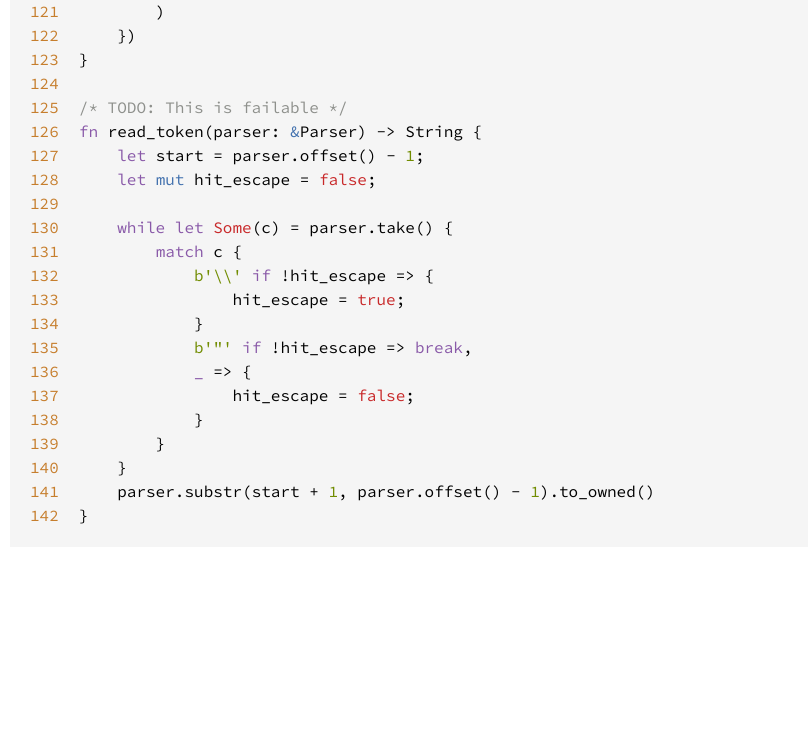
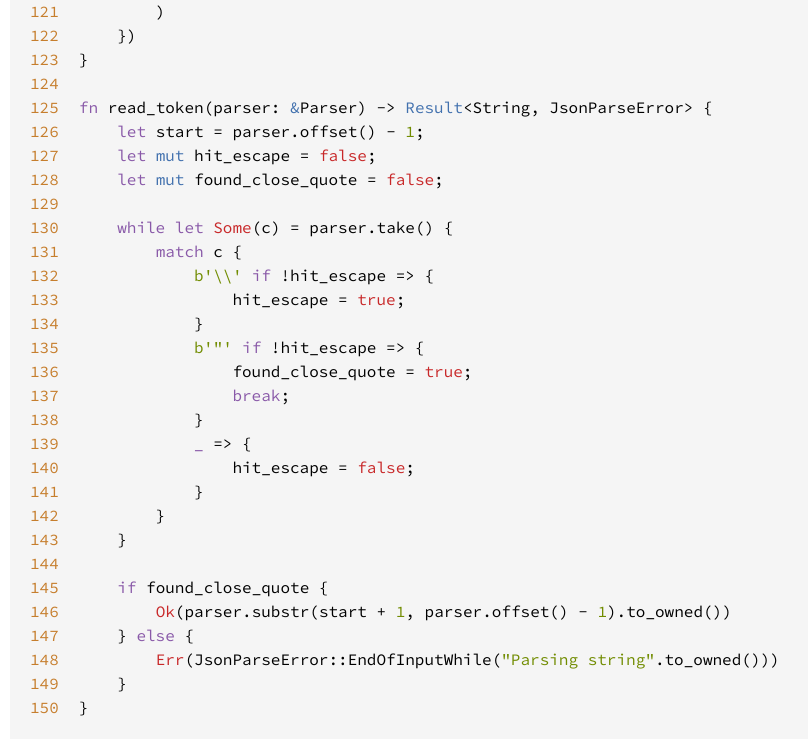
Before and after one commit to WolfeCub/buzz, a plain HTML site: page src/buzz/json/parse/tokenizer.rs.html in a window 1280 px wide. Shown: the part 2982-3736 px from the top of the page, without its empty margins (55-863 px from the left). Before the commit the page ends 3554 px from the top, so only its background shows below. Drawn offline with Linux system fonts and the light colour scheme.

Commit message:
Deploying to gh-pages from @ WolfeCub/buzz@50dded4470c4ac869d1c323190ccdd17c041982d 🚀

```diff
--- a/src/buzz/json/parse/tokenizer.rs.html
+++ b/src/buzz/json/parse/tokenizer.rs.html
@@ -145,6 +145,14 @@
 <span id="140">140</span>
 <span id="141">141</span>
 <span id="142">142</span>
+<span id="143">143</span>
+<span id="144">144</span>
+<span id="145">145</span>
+<span id="146">146</span>
+<span id="147">147</span>
+<span id="148">148</span>
+<span id="149">149</span>
+<span id="150">150</span>
 </pre><pre class="rust"><code><span class="kw">use</span> <span class="ident">buzz_types</span>::{<span class="ident">dev::Parser</span>, <span class="ident">errors::JsonParseError</span>};
 
 <span class="attribute">#[<span class="ident">derive</span>(<span class="ident">Debug</span>, <span class="ident">PartialEq</span>)]</span>
@@ -194,7 +202,7 @@
                 <span class="string">b&#39;]&#39;</span> =&gt; <span class="prelude-val">Ok</span>(<span class="ident">JsonTok::CloseSquare</span>),
                 <span class="string">b&#39;,&#39;</span> =&gt; <span class="prelude-val">Ok</span>(<span class="ident">JsonTok::Comma</span>),
                 <span class="string">b&#39;:&#39;</span> =&gt; <span class="prelude-val">Ok</span>(<span class="ident">JsonTok::Colon</span>),
-                <span class="string">b&#39;&quot;&#39;</span> =&gt; <span class="prelude-val">Ok</span>(<span class="ident">JsonTok::String</span>(<span class="ident">read_token</span>(<span class="kw-2">&amp;</span><span class="self">self</span>.<span class="ident">parser</span>))),
+                <span class="string">b&#39;&quot;&#39;</span> =&gt; <span class="ident">read_token</span>(<span class="kw-2">&amp;</span><span class="self">self</span>.<span class="ident">parser</span>).<span class="ident">map</span>(<span class="ident">JsonTok::String</span>),
                 <span class="string">b&#39;0&#39;</span>..<span class="op">=</span><span class="string">b&#39;9&#39;</span> <span class="op">|</span> <span class="string">b&#39;-&#39;</span> =&gt; <span class="ident">read_num</span>(<span class="kw-2">&amp;</span><span class="self">self</span>.<span class="ident">parser</span>),
                 <span class="ident">thing</span> =&gt; <span class="ident">try_read_bool</span>(<span class="kw-2">&amp;</span><span class="self">self</span>.<span class="ident">parser</span>)
                     .<span class="ident">or</span>(<span class="ident">try_read_null</span>(<span class="kw-2">&amp;</span><span class="self">self</span>.<span class="ident">parser</span>))
@@ -269,23 +277,31 @@
     })
 }
 
-<span class="comment">/* TODO: This is failable */</span>
-<span class="kw">fn</span> <span class="ident">read_token</span>(<span class="ident">parser</span>: <span class="kw-2">&amp;</span><span class="ident">Parser</span>) -&gt; <span class="ident">String</span> {
+<span class="kw">fn</span> <span class="ident">read_token</span>(<span class="ident">parser</span>: <span class="kw-2">&amp;</span><span class="ident">Parser</span>) -&gt; <span class="prelude-ty">Result</span><span class="op">&lt;</span><span class="ident">String</span>, <span class="ident">JsonParseError</span><span class="op">&gt;</span> {
     <span class="kw">let</span> <span class="ident">start</span> <span class="op">=</span> <span class="ident">parser</span>.<span class="ident">offset</span>() <span class="op">-</span> <span class="number">1</span>;
     <span class="kw">let</span> <span class="kw-2">mut</span> <span class="ident">hit_escape</span> <span class="op">=</span> <span class="bool-val">false</span>;
+    <span class="kw">let</span> <span class="kw-2">mut</span> <span class="ident">found_close_quote</span> <span class="op">=</span> <span class="bool-val">false</span>;
 
     <span class="kw">while</span> <span class="kw">let</span> <span class="prelude-val">Some</span>(<span class="ident">c</span>) <span class="op">=</span> <span class="ident">parser</span>.<span class="ident">take</span>() {
         <span class="kw">match</span> <span class="ident">c</span> {
             <span class="string">b&#39;\\&#39;</span> <span class="kw">if</span> <span class="op">!</span><span class="ident">hit_escape</span> =&gt; {
                 <span class="ident">hit_escape</span> <span class="op">=</span> <span class="bool-val">true</span>;
             }
-            <span class="string">b&#39;&quot;&#39;</span> <span class="kw">if</span> <span class="op">!</span><span class="ident">hit_escape</span> =&gt; <span class="kw">break</span>,
+            <span class="string">b&#39;&quot;&#39;</span> <span class="kw">if</span> <span class="op">!</span><span class="ident">hit_escape</span> =&gt; {
+                <span class="ident">found_close_quote</span> <span class="op">=</span> <span class="bool-val">true</span>;
+                <span class="kw">break</span>;
+            }
             <span class="kw">_</span> =&gt; {
                 <span class="ident">hit_escape</span> <span class="op">=</span> <span class="bool-val">false</span>;
             }
         }
     }
-    <span class="ident">parser</span>.<span class="ident">substr</span>(<span class="ident">start</span> <span class="op">+</span> <span class="number">1</span>, <span class="ident">parser</span>.<span class="ident">offset</span>() <span class="op">-</span> <span class="number">1</span>).<span class="ident">to_owned</span>()
+
+    <span class="kw">if</span> <span class="ident">found_close_quote</span> {
+        <span class="prelude-val">Ok</span>(<span class="ident">parser</span>.<span class="ident">substr</span>(<span class="ident">start</span> <span class="op">+</span> <span class="number">1</span>, <span class="ident">parser</span>.<span class="ident">offset</span>() <span class="op">-</span> <span class="number">1</span>).<span class="ident">to_owned</span>())
+    } <span class="kw">else</span> {
+        <span class="prelude-val">Err</span>(<span class="ident">JsonParseError::EndOfInputWhile</span>(<span class="string">&quot;Parsing string&quot;</span>.<span class="ident">to_owned</span>()))
+    }
 }
 </code></pre></div>
 </section><section id="search" class="content hidden"></section></div></main><div id="rustdoc-vars" data-root-path="../../../../" data-current-crate="buzz" data-themes="ayu,dark,light" data-resource-suffix="" data-rustdoc-version="1.61.0 (fe5b13d68 2022-05-18)" ></div>
```
